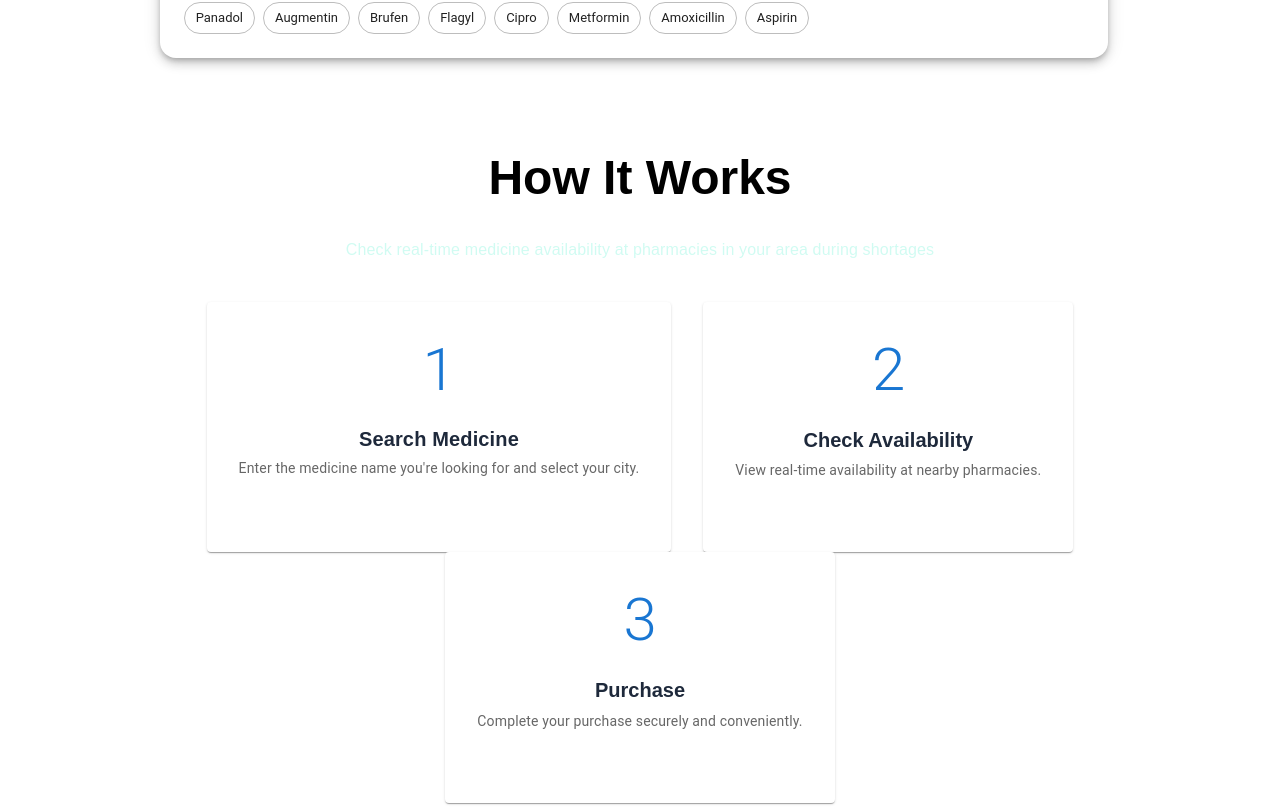
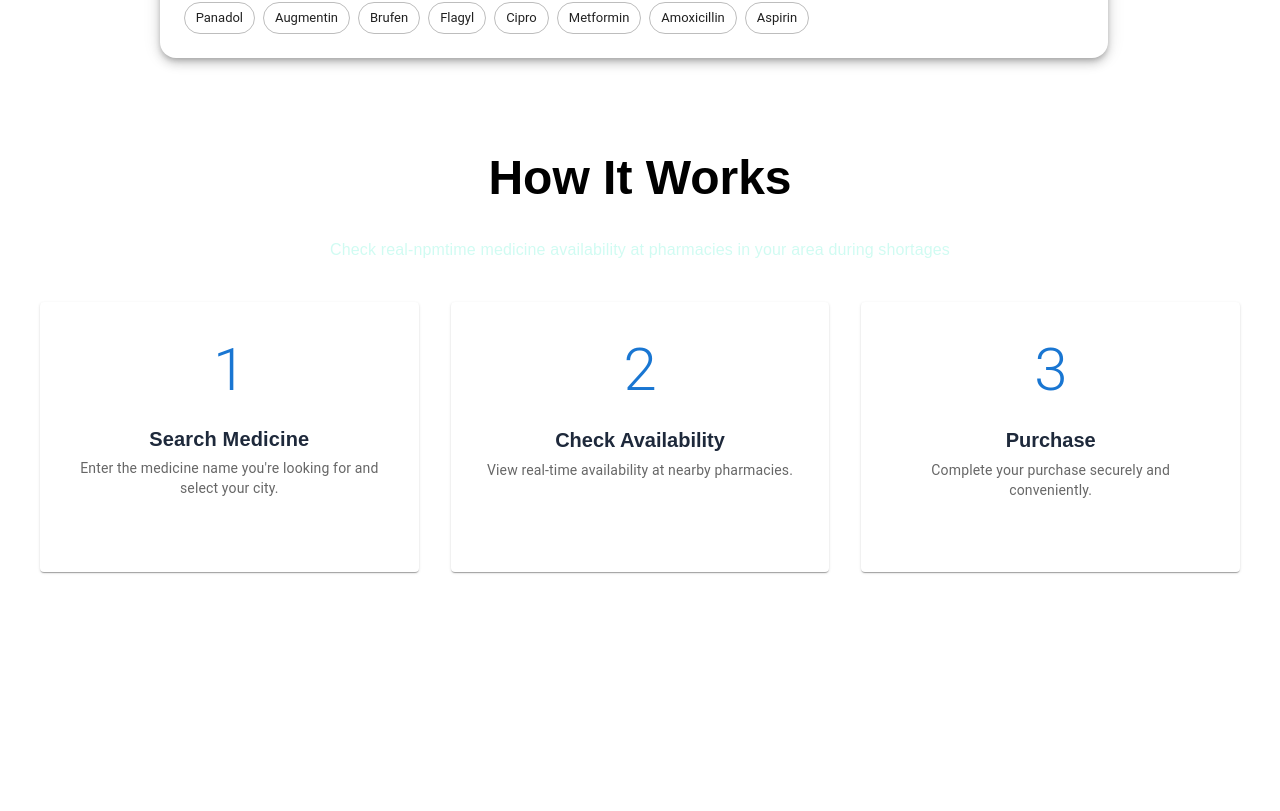
Before and after one commit to Haider-AliSiddiqui/MedTrack-PK, a Next.js app: page / in a window 1280 px wide. Shown: the part 628-1439 px from the top of the page. After the commit the page ends 1208 px from the top, so only its background shows below. Built offline with nearby package versions, Linux system fonts and the light colour scheme; no server answers.

Commit message:
error resolved

```diff
--- a/src/app/howitwork/page.tsx
+++ b/src/app/howitwork/page.tsx
@@ -1,5 +1,5 @@
 "use client";
-import { Typography, Card, CardContent, Box, Grid } from "@mui/material";
+import { Typography, Card, CardContent, Box } from "@mui/material";
 
 export default function HowItWorks() {
     return (
@@ -26,10 +26,16 @@ export default function HowItWorks() {
           fontSize: { xs: '14px', md: '16px' },
         }}
         >
-          Check real-time medicine availability at pharmacies in your area during shortages
+          Check real-npmtime medicine availability at pharmacies in your area during shortages
         </Typography>
-            <Grid container spacing={4} justifyContent="center">
-                <Grid item xs={12} sm={6} md={4}>
+            <Box sx={{
+                display: "flex",
+                flexWrap: "wrap",
+                justifyContent: "center",
+                gap: 4,
+                mt: 4
+            }}>
+                <Box sx={{ flex: "1 1 300px", maxWidth: "400px" }}>
                     <Card sx={{
                         height: "100%",
                         display: "flex",
@@ -59,8 +65,8 @@ export default function HowItWorks() {
                             </Typography>
                         </CardContent>
                     </Card>
-                </Grid>
-                <Grid item xs={12} sm={6} md={4}>
+                </Box>
+                <Box sx={{ flex: "1 1 300px", maxWidth: "400px" }}>
                     <Card sx={{
                         height: "100%",
                         display: "flex",
@@ -90,8 +96,8 @@ export default function HowItWorks() {
                             </Typography>
                         </CardContent>
                     </Card>
-                </Grid>
-                <Grid item xs={12} sm={6} md={4}>
+                </Box>
+                <Box sx={{ flex: "1 1 300px", maxWidth: "400px" }}>
                     <Card sx={{
                         height: "100%",
                         display: "flex",
@@ -121,8 +127,8 @@ export default function HowItWorks() {
                             </Typography>
                         </CardContent>
                     </Card>
-                </Grid>
-            </Grid>
+                </Box>
+            </Box>
         </Box>
     );
 }
--- a/src/app/pharmacyregistration/page.tsx
+++ b/src/app/pharmacyregistration/page.tsx
@@ -118,15 +118,15 @@ export default function PharmacyRegistration() {
 
       console.log("✅ Firebase services are working. Proceeding with registration...");
 
-      const fullAddress = `${formData.address}, ${formData.city}, ${formData.state}, ${formData.zipCode}`;
       await registerPharmacy({
         pharmacyName: formData.pharmacyName,
         ownerName: formData.ownerName,
         email: formData.email,
         phone: formData.phone,
         password: formData.password,
-        address: fullAddress,
+        address: formData.address,
         city: formData.city,
+        state: formData.state,
         licenseNumber: formData.licenseNumber,
         licenseExpiryDate: formData.licenseExpiryDate,
       });
--- a/src/app/test-firebase/page.tsx
+++ b/src/app/test-firebase/page.tsx
@@ -42,8 +42,9 @@ export default function TestFirebase() {
         email: `test${Date.now()}@example.com`,
         phone: "03001234567",
         password: "testpassword123",
-        address: "Test Address, Karachi, Sindh, 12345",
+        address: "Test Address",
         city: "Karachi",
+        state: "Sindh",
         licenseNumber: "TEST123456",
         licenseExpiryDate: "2025-12-31",
       };
--- a/src/lib/test-firebase.ts
+++ b/src/lib/test-firebase.ts
@@ -56,7 +56,7 @@ export async function checkFirebaseServices() {
     return {
       firestore: false,
       auth: false,
-      error: error.message,
+      error: error instanceof Error ? error.message : "Unknown error",
     };
   }
 }
```
Also changed, not shown: src/app/pharmacydashboard/page.tsx (+13 -3 lines).
